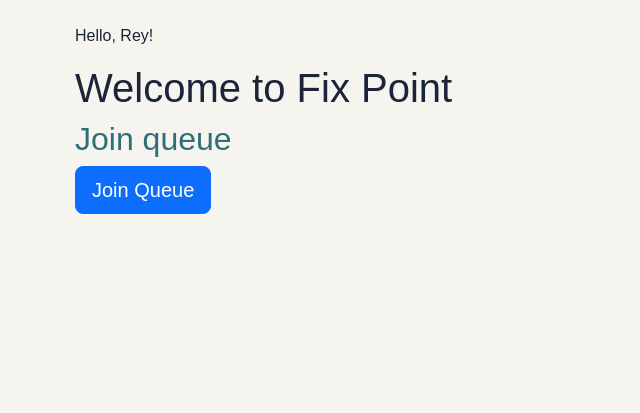
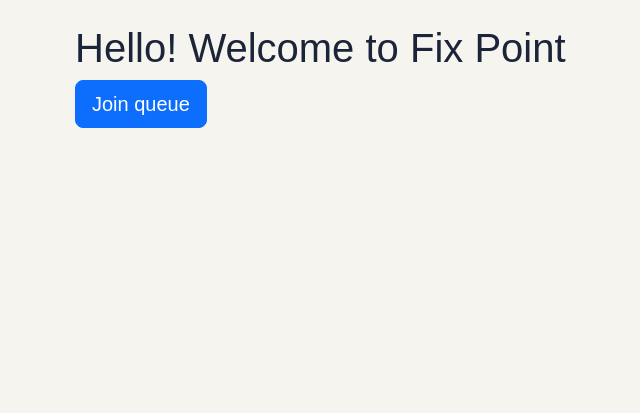
Before and after one commit to Pintakasi/CCC181, a Flask app: page / in a window 1280 px wide. Shown: the part 56-469 px from the top of the page, without its empty margins (7-647 px from the left). Run offline with Flask 3, Linux system fonts and the light colour scheme.

Commit message:
Fix Join Queue button in index not working

```diff
--- a/my-app/templates/index.html
+++ b/my-app/templates/index.html
@@ -1,9 +1,8 @@
 {% extends "base.html" %}
 
 {% block content %}
-  <p>Hello, {{ name }}!</p>
-  <h1>Welcome to Fix Point</h1>
-  <h2>Join queue</h2>
-  <button class="btn btn-primary btn-lg">Join Queue</button>
+  <!-- <p>Hello, {{ name }}!</p> -->
+
+  <h1>Hello! Welcome to Fix Point</h1>
+  <a class="btn btn-primary btn-lg" href="{{ url_for('join_form') }}">Join queue</a>
 {% endblock %}
-`
```
